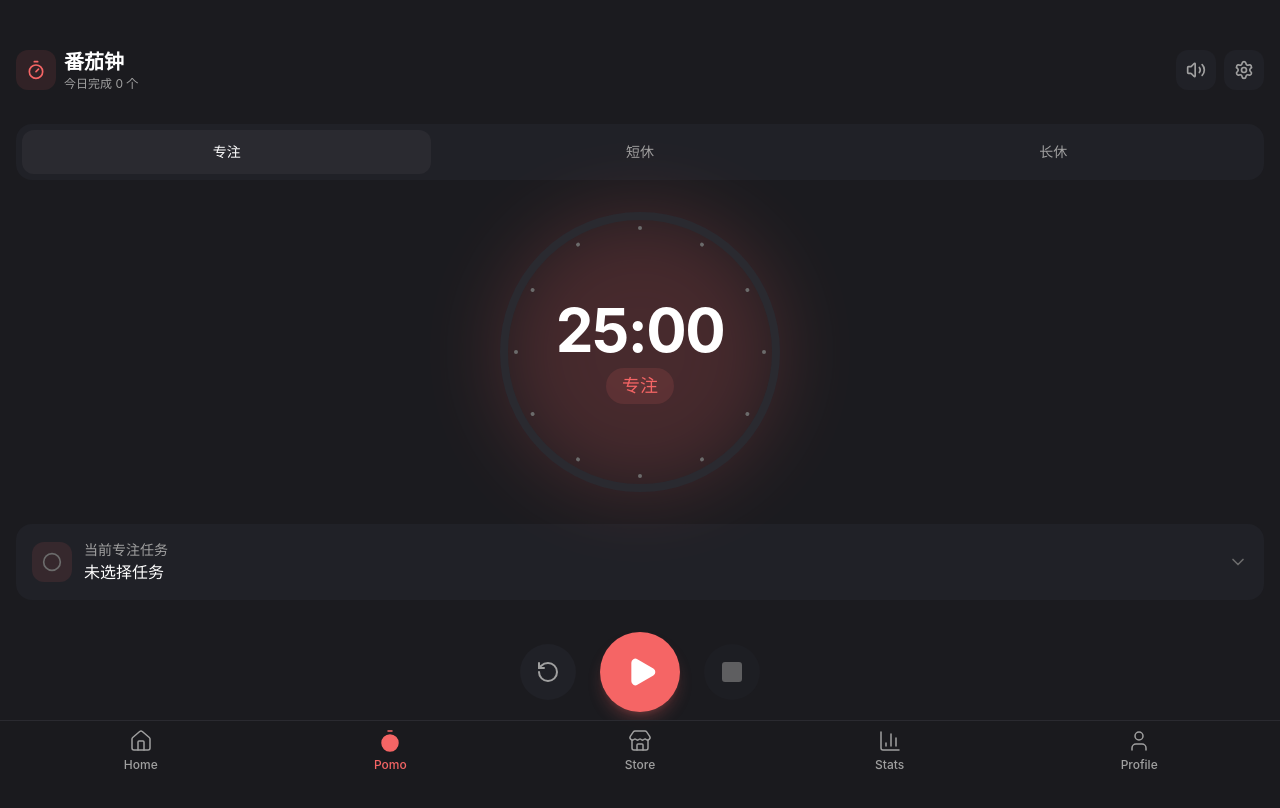
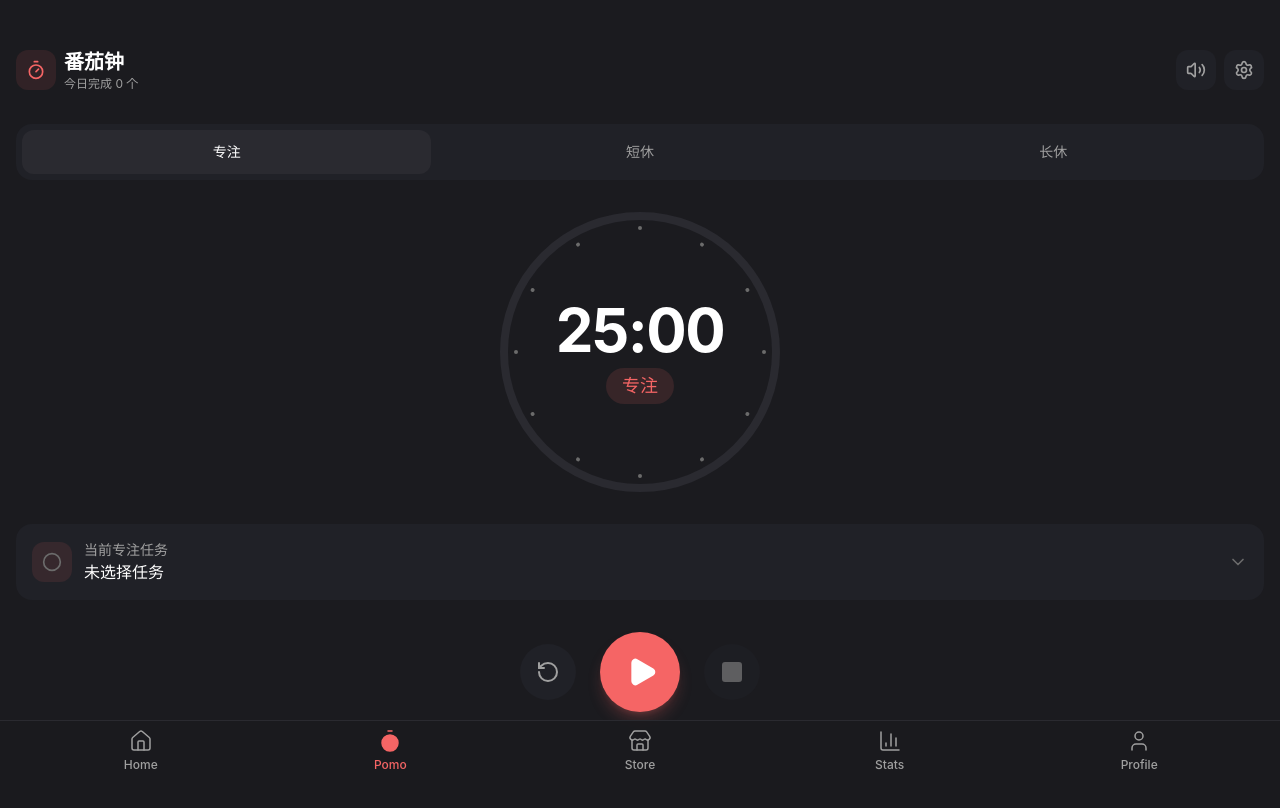
Before and after one commit to ruinb0wman/exp1, a React (Vite) app: page /pomo in a window 1280 px wide. Built offline with nearby package versions, Linux system fonts and the light colour scheme; the HTML template or start-up script is replaced by a standard one.

Commit message:
remove clock shadow

```diff
--- a/src/components/PomoTimer.tsx
+++ b/src/components/PomoTimer.tsx
@@ -70,10 +70,10 @@ export function PomoTimer() {
   return (
     <div className="relative flex items-center justify-center">
       {/* 外圈发光效果 */}
-      <div
-        className="absolute inset-0 rounded-full blur-2xl opacity-20"
-        style={{ backgroundColor: config.color }}
-      />
+      {/* <div  */}
+      {/*   className="absolute inset-0 rounded-full blur-2xl opacity-20" */}
+      {/*   style={{ backgroundColor: config.color }} */}
+      {/* /> */}
 
       {/* SVG 进度环 */}
       <svg
```
